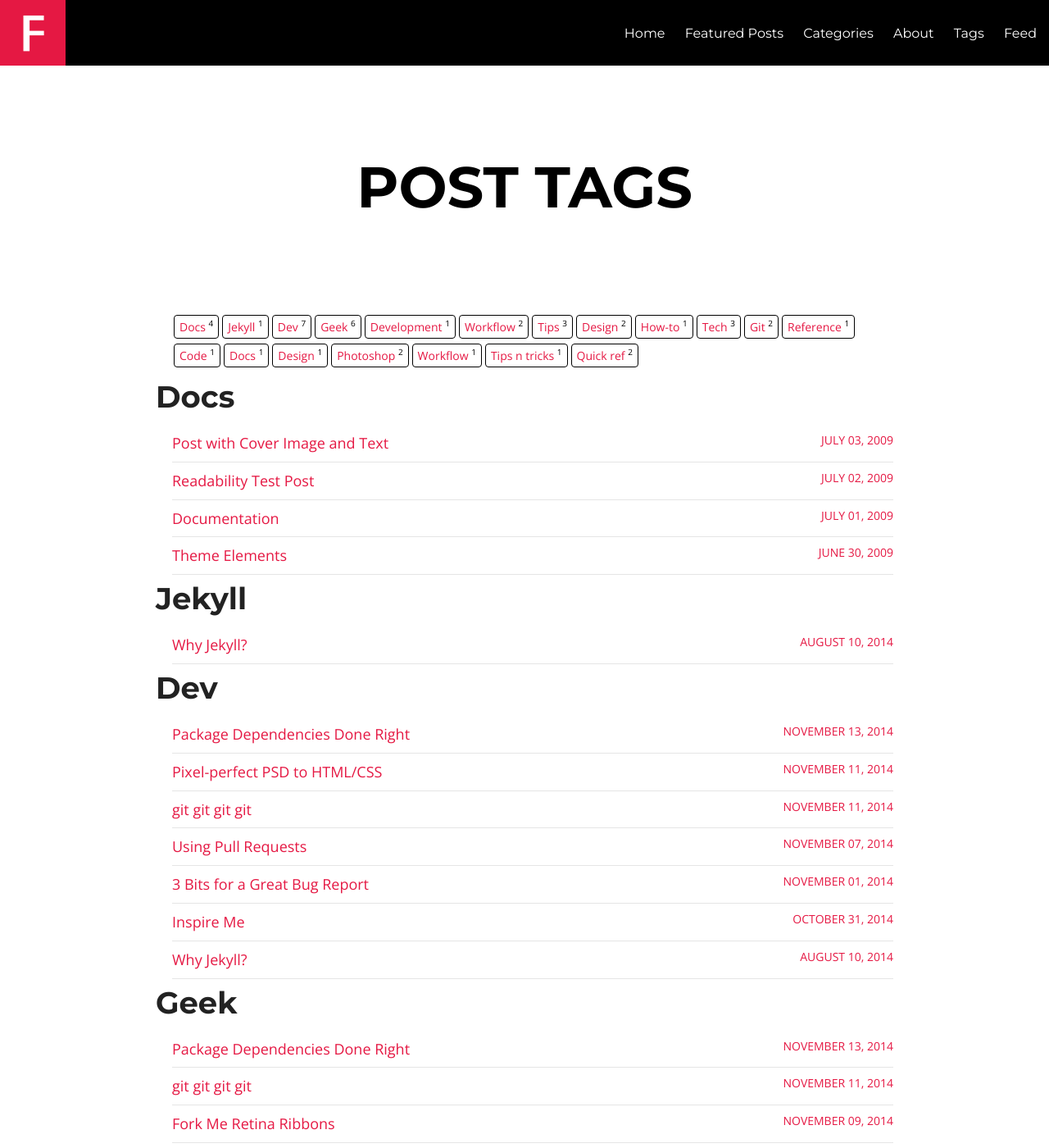
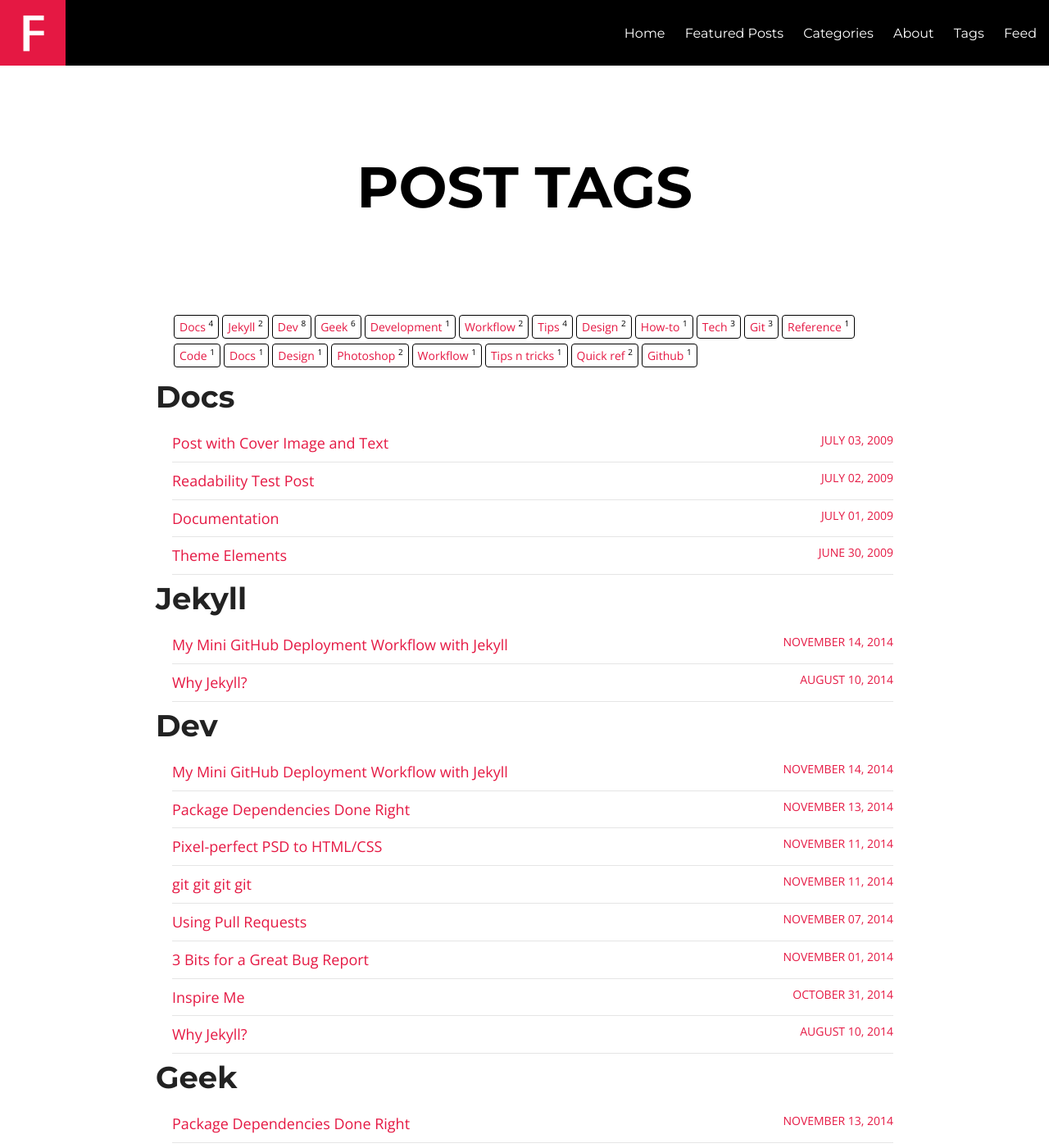
Before and after one commit to roachhd/notepad, a Jekyll site: the page built from tags.html, in a window 1280 px wide and 1400 px high. Shown: the whole window at 82% size. Built offline with Jekyll 4.4.1, drawn with Linux system fonts in a browser that asks for light colours; nearby versions of some CDN libraries; some of the changed text lies outside the part shown.

Commit message:
Update and rename 2014-11-14-git-deployment-workflow-for-jekyll.md to 2014-11-14-mini-github-deployment-workflow.md

```diff
--- a/_posts/2014-11-14-git-deployment-workflow-for-jekyll.md
+++ b/_posts/2014-11-14-mini-github-deployment-workflow.md
@@ -1,6 +1,12 @@
 ---
-title: Workflow to GitHub Deployment with Jekyll
+layout: post
+title: My Mini GitHub Deployment Workflow with Jekyll
 description: The short guide.
+comments: true
+share: true
+featured post: true
+category: Workflow
+tags: [git, tips, github, jekyll, dev]
 ---
 
 Grunt is always running when I’m writing or designing. It handles a few things, as defined in my Gruntfile.
```
